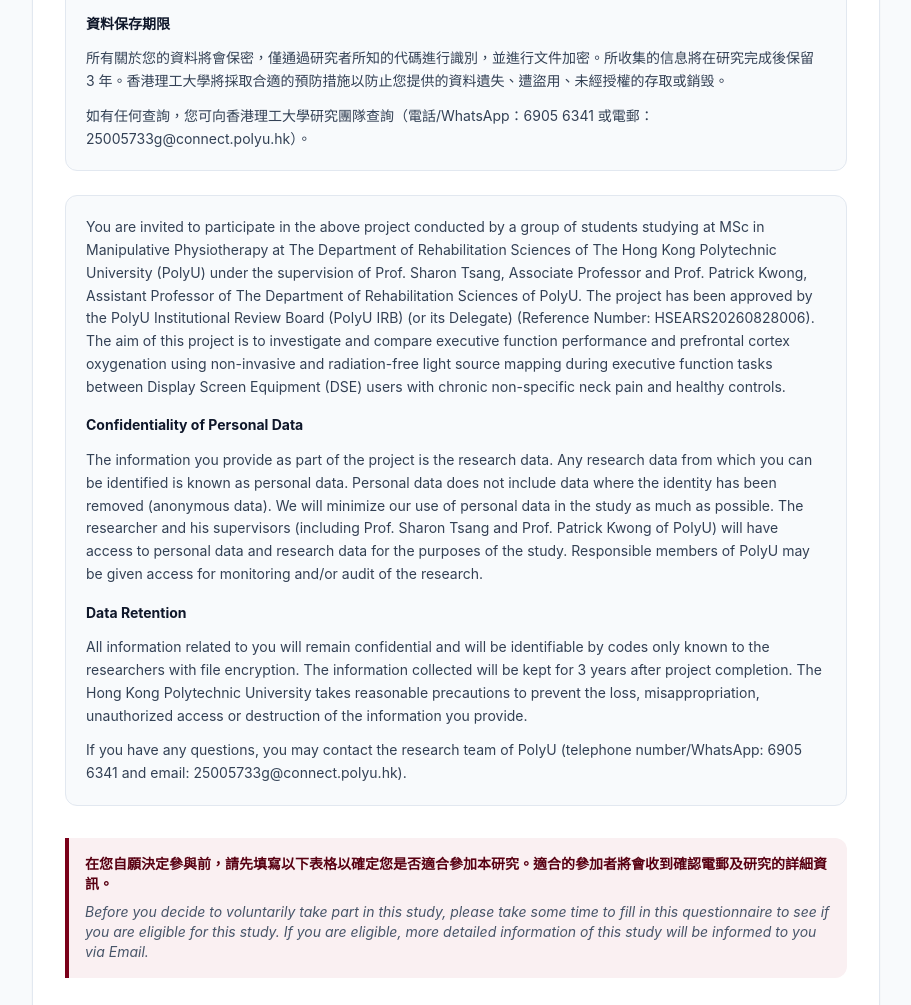
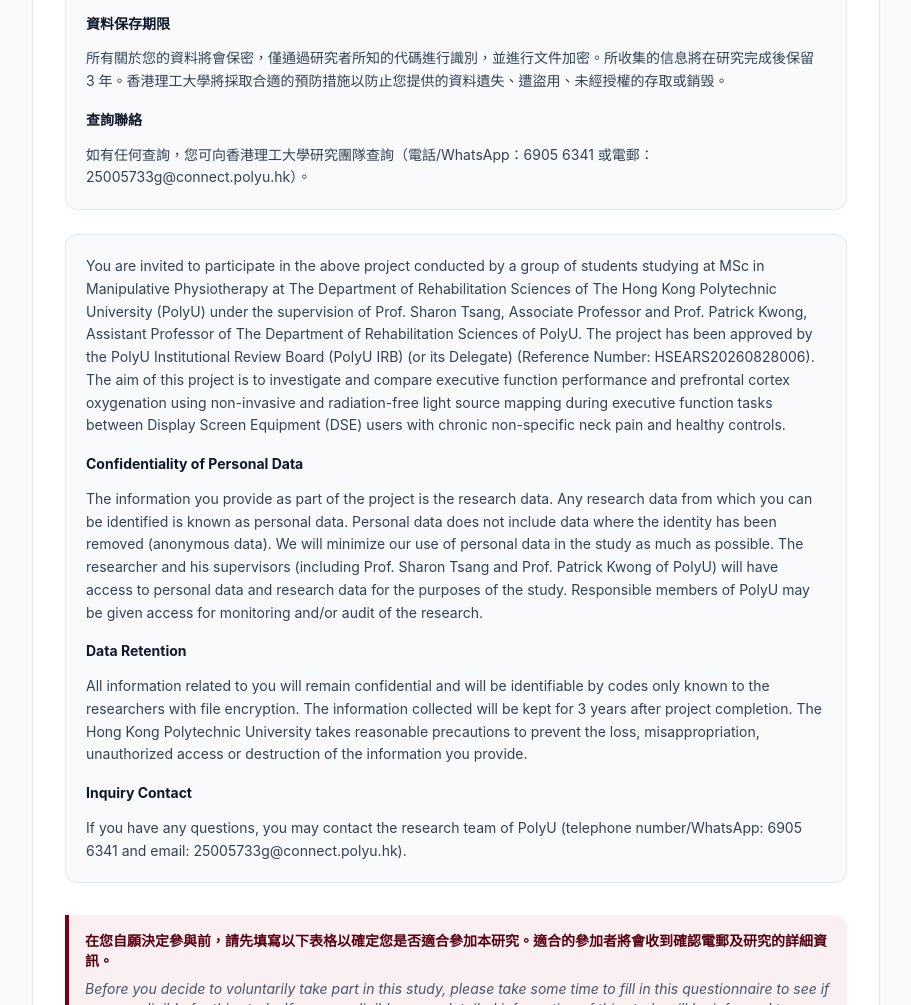
Before and after one commit to fnirmanip2627/signupsurvey, a plain HTML site: page index.html in a window 1280 px wide. Shown: the part 639-1644 px from the top of the page, without its empty margins (184-1095 px from the left). Drawn offline with nearby package versions, Linux system fonts and the light colour scheme.

Commit message:
Add inquiry contact section in index.html

```diff
--- a/index.html
+++ b/index.html
@@ -227,10 +227,10 @@
                         <p>
                             所有關於您的資料將會保密，僅通過研究者所知的代碼進行識別，並進行文件加密。所收集的信息將在研究完成後保留 3 年。香港理工大學將採取合適的預防措施以防止您提供的資料遺失、遭盜用、未經授權的存取或銷毁。
                         </p>
+                        <h4 class="font-bold text-slate-900 pt-1">查詢聯絡</h4>
                         <p>
                             如有任何查詢，您可向香港理工大學研究團隊查詢（電話/WhatsApp：6905 6341 或電郵：25005733g@connect.polyu.hk）。
                         </p>
-
                     </div>
 
                     <!-- English Description -->
@@ -246,10 +246,10 @@
                         <p>
                             All information related to you will remain confidential and will be identifiable by codes only known to the researchers with file encryption. The information collected will be kept for 3 years after project completion. The Hong Kong Polytechnic University takes reasonable precautions to prevent the loss, misappropriation, unauthorized access or destruction of the information you provide.
                         </p>
+                        <h4 class="font-bold text-slate-900 pt-1">Inquiry Contact</h4>
                         <p>
                             If you have any questions, you may contact the research team of PolyU (telephone number/WhatsApp: 6905 6341 and email: 25005733g@connect.polyu.hk).
                         </p>
-
                     </div>
                 </div>
 
```
